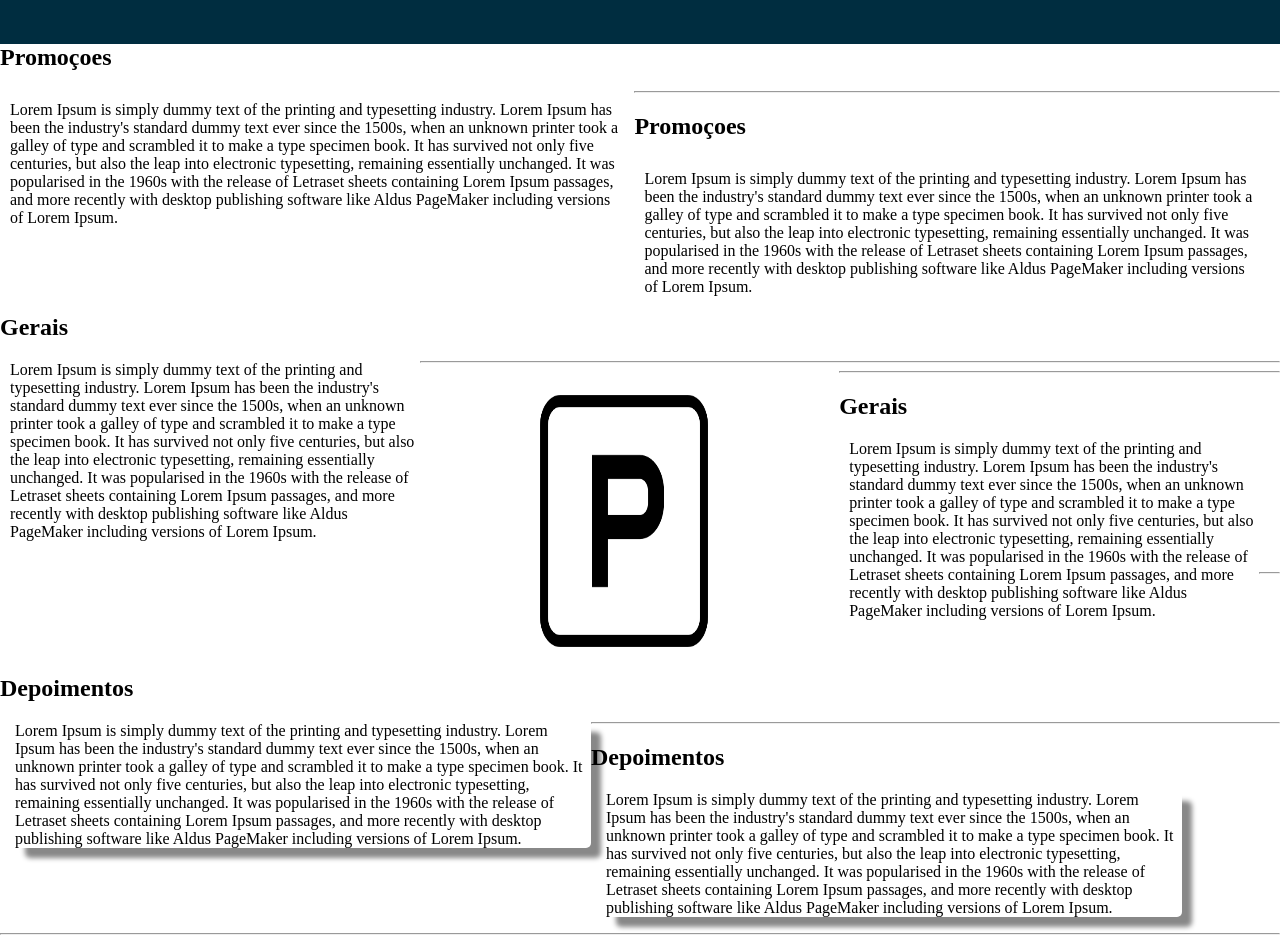
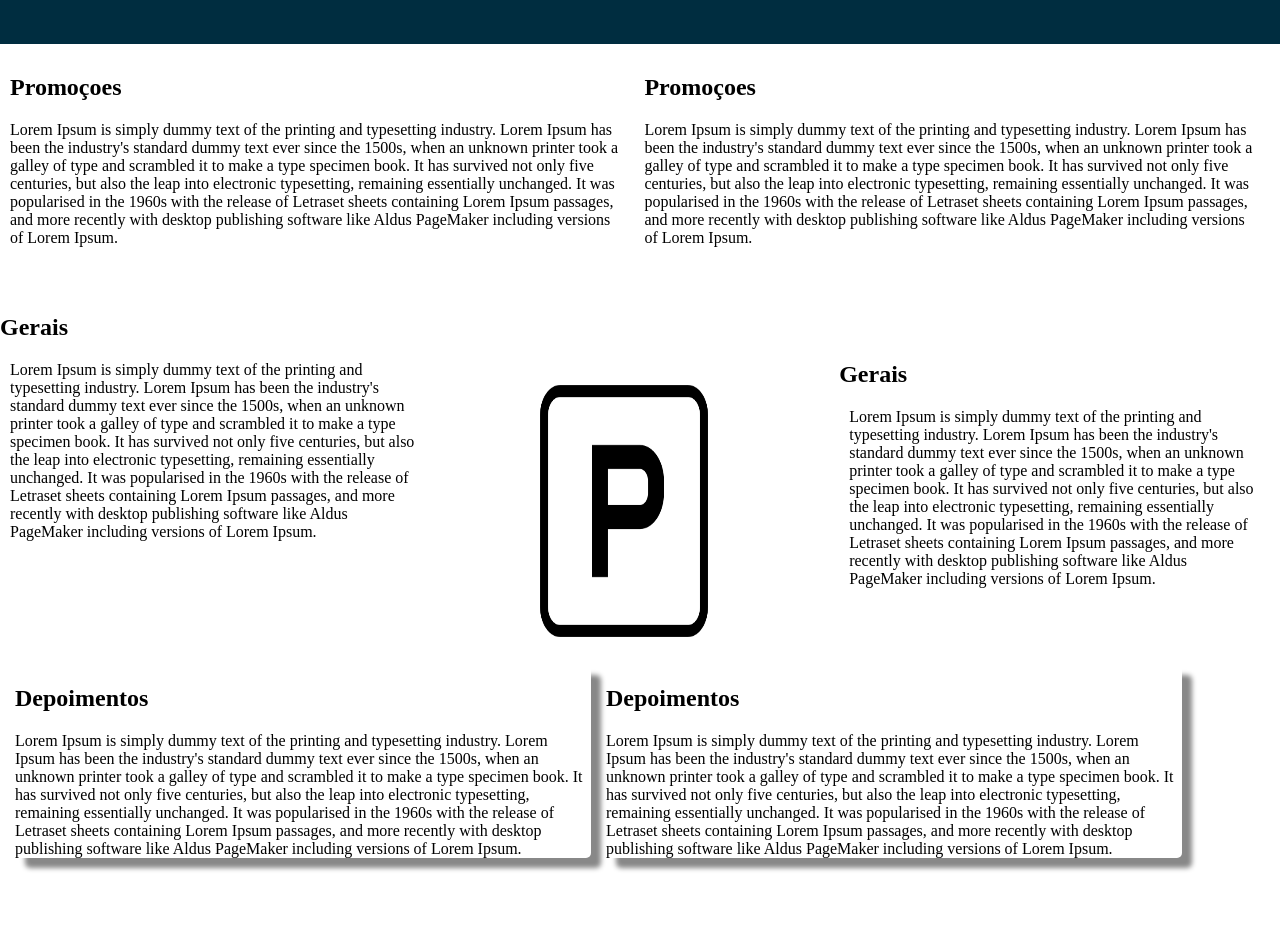
Before and after one commit to Brenofbo/projetofinal, a plain HTML site: page index.html in a window 1280 px wide. Shown: the part 306-1244 px from the top of the page. Drawn offline with Linux system fonts and the light colour scheme.

Commit message:
Modificações
Algumas pequenas modificações nas divs para complementar as alterações na pasta css

```diff
--- a/index.html
+++ b/index.html
@@ -27,11 +27,12 @@
 			</ul>
 
 		</nav>
+		<p id="Slogan">Estacinamento 24 horas</p>
+				  <p>Sloga da empresa</p>
 
 		<a href="#" id="menu-icon"></a>
 
-		<p id="Slogan">Estacinamento 24 horas</p>
-				  <p>Sloga da empresa</p>
+
 
 	   </header>
 
@@ -39,16 +40,19 @@
 		<main>
 			<!-- Seção de promoçoes-->
 			<section>
-				<h2>Promoçoes</h2>
+
 				<div id="prom1">
+					<h2>Promoçoes</h2>
 
 					Lorem Ipsum is simply dummy text of the printing and typesetting industry. Lorem Ipsum has been the industry's standard dummy text ever since the 1500s, when an unknown printer took a galley of type and scrambled it to make a type specimen book. It has survived not only five centuries, but also the leap into electronic typesetting, remaining essentially unchanged. It was popularised in the 1960s with the release of Letraset sheets containing Lorem Ipsum passages, and more recently with desktop publishing software like Aldus PageMaker including versions of Lorem Ipsum.
 				</div>
 
-				<hr>
 
-				<h2>Promoçoes</h2>
+
+
 				<div id="prom2">
+					<h2>Promoçoes</h2>
+
 					Lorem Ipsum is simply dummy text of the printing and typesetting industry. Lorem Ipsum has been the industry's standard dummy text ever since the 1500s, when an unknown printer took a galley of type and scrambled it to make a type specimen book. It has survived not only five centuries, but also the leap into electronic typesetting, remaining essentially unchanged. It was popularised in the 1960s with the release of Letraset sheets containing Lorem Ipsum passages, and more recently with desktop publishing software like Aldus PageMaker including versions of Lorem Ipsum.
 				</div>
 			</section>
@@ -60,12 +64,12 @@
 					Lorem Ipsum is simply dummy text of the printing and typesetting industry. Lorem Ipsum has been the industry's standard dummy text ever since the 1500s, when an unknown printer took a galley of type and scrambled it to make a type specimen book. It has survived not only five centuries, but also the leap into electronic typesetting, remaining essentially unchanged. It was popularised in the 1960s with the release of Letraset sheets containing Lorem Ipsum passages, and more recently with desktop publishing software like Aldus PageMaker including versions of Lorem Ipsum.
 				</div>
 
-				<hr>
+
 				<div id="gerais2">
 					<img src="img/pat.png" alt="Estacinamento 24 horas - logo" width="200" height="300">
 
 				</div>
-				<hr>
+
 
 				<h2>Gerais</h2>
 
@@ -73,22 +77,26 @@
 					Lorem Ipsum is simply dummy text of the printing and typesetting industry. Lorem Ipsum has been the industry's standard dummy text ever since the 1500s, when an unknown printer took a galley of type and scrambled it to make a type specimen book. It has survived not only five centuries, but also the leap into electronic typesetting, remaining essentially unchanged. It was popularised in the 1960s with the release of Letraset sheets containing Lorem Ipsum passages, and more recently with desktop publishing software like Aldus PageMaker including versions of Lorem Ipsum.
 				</div>
 			</section>
-				<hr>
+
 			<!-- Seção de depoimetos-->
 			<section>
-				<h2>Depoimentos</h2>
+
 				<div id="depo1">
+					<h2>Depoimentos</h2>
+
 					Lorem Ipsum is simply dummy text of the printing and typesetting industry. Lorem Ipsum has been the industry's standard dummy text ever since the 1500s, when an unknown printer took a galley of type and scrambled it to make a type specimen book. It has survived not only five centuries, but also the leap into electronic typesetting, remaining essentially unchanged. It was popularised in the 1960s with the release of Letraset sheets containing Lorem Ipsum passages, and more recently with desktop publishing software like Aldus PageMaker including versions of Lorem Ipsum.
 				</div>
 
-				<hr>
-				<h2>Depoimentos</h2>
+
+
 				<div id="depo2">
+					<h2>Depoimentos</h2>
+
 					Lorem Ipsum is simply dummy text of the printing and typesetting industry. Lorem Ipsum has been the industry's standard dummy text ever since the 1500s, when an unknown printer took a galley of type and scrambled it to make a type specimen book. It has survived not only five centuries, but also the leap into electronic typesetting, remaining essentially unchanged. It was popularised in the 1960s with the release of Letraset sheets containing Lorem Ipsum passages, and more recently with desktop publishing software like Aldus PageMaker including versions of Lorem Ipsum.
 				</div>
 			</section>
 
-            <hr>
+
 
 
 
@@ -96,7 +104,7 @@
 
 		<footer>
 
-			<nav>
+			<nav id="nav-footer">
 				<ul>
 						<li><a href="Index.html">Home</a></li>
 						<li><a href="Servicos.html">Serviços</a></li>
```
